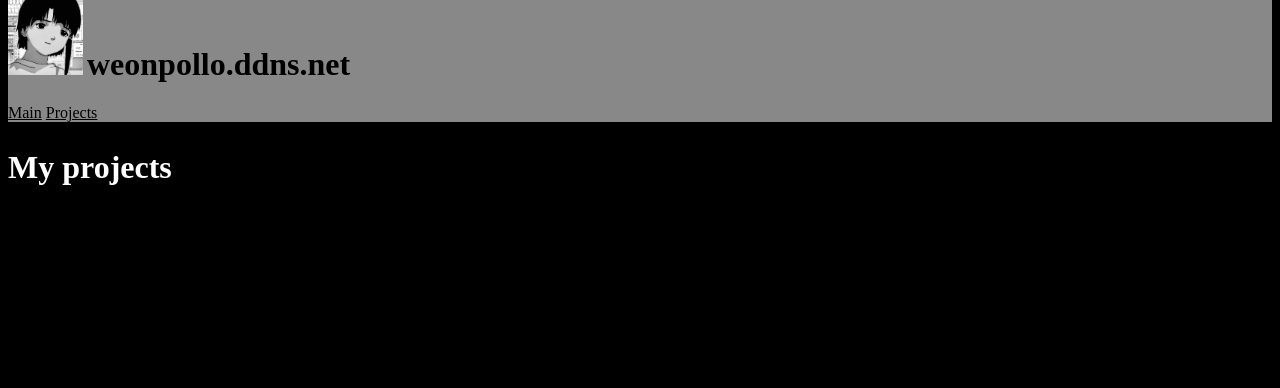
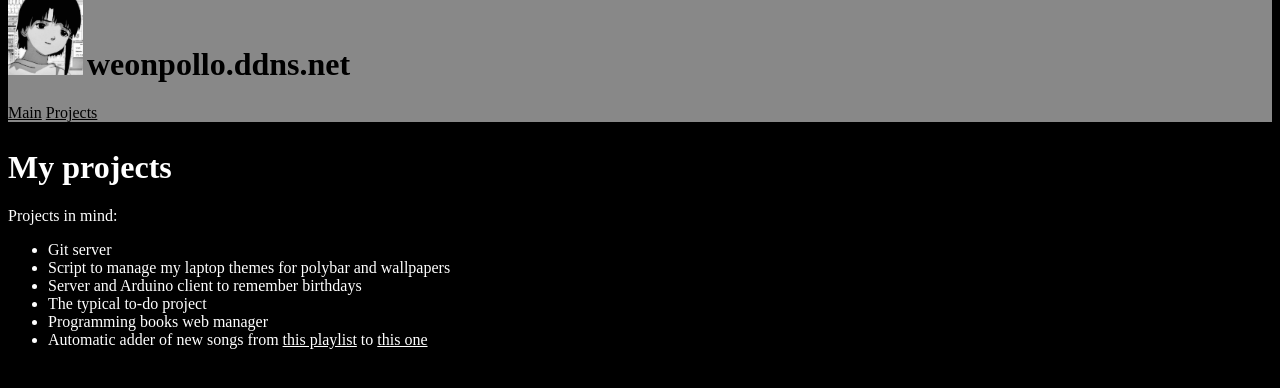
Before and after one commit to raulgilabert/web, a plain HTML site: page projects/index.html in a window 1280 px wide. Drawn offline with Linux system fonts and the light colour scheme.

Commit message:
added project

```diff
--- a/projects/index.html
+++ b/projects/index.html
@@ -22,6 +22,21 @@
 
 	<div class="content">
 	    <h1>My projects</h1>
+
+	    <p>Projects in mind:</p>
+	    <ul>
+		<li>Git server</li>
+		<li>Script to manage my laptop themes for polybar and
+		    wallpapers</li>
+		<li>Server and Arduino client to remember birthdays</li>
+		<li>The typical to-do project</li>
+		<li>Programming books web manager</li>
+		<li>Automatic adder of new songs from <a
+			href="https://open.spotify.com/playlist/37i9dQZF1DWWY64wDtewQt?si=1f4d037c80114952">this
+			playlist</a> to <a
+			href="https://open.spotify.com/playlist/3TEqShW2x0lkRBkPJMBXQf?si=316260c8a974420b">this
+			one</a></li>
+	    </ul>
 	</div>
     </body>
 </html>
```
Also changed, not shown: index.html (+1 -13 lines).
